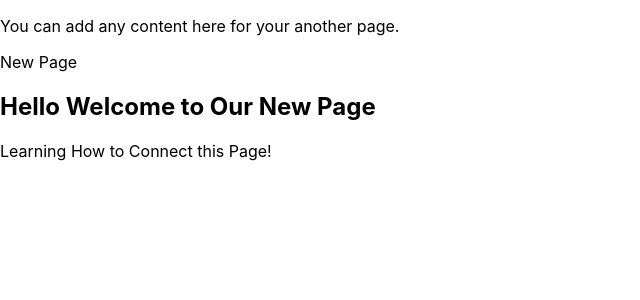
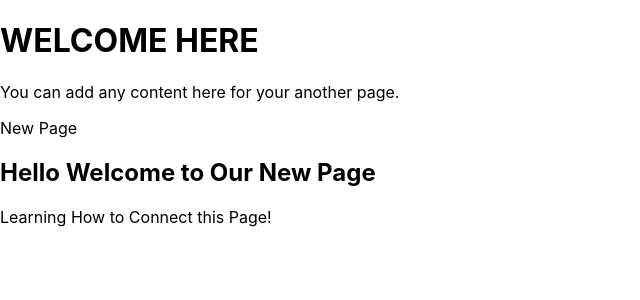
Before and after one commit to ishimwepati/Ishimwe-Joseph, a React (Create React App) app: page / in a window 1280 px wide. Shown: the top 300 px of the page, without its empty margins (0-640 px from the left). Built offline with nearby package versions, Linux system fonts and the light colour scheme; a web font is replaced by a local one.

Commit message:
H1 Updated

```diff
--- a/src/components/home.js
+++ b/src/components/home.js
@@ -3,7 +3,7 @@ import React from 'react';
 const AnotherPage = () => {
   return (
     <div className="another-page">
-
+      <h1>WELCOME HERE</h1>
       <p>You can add any content here for your another page.</p>
       <p>New Page</p>
       <div>
```
